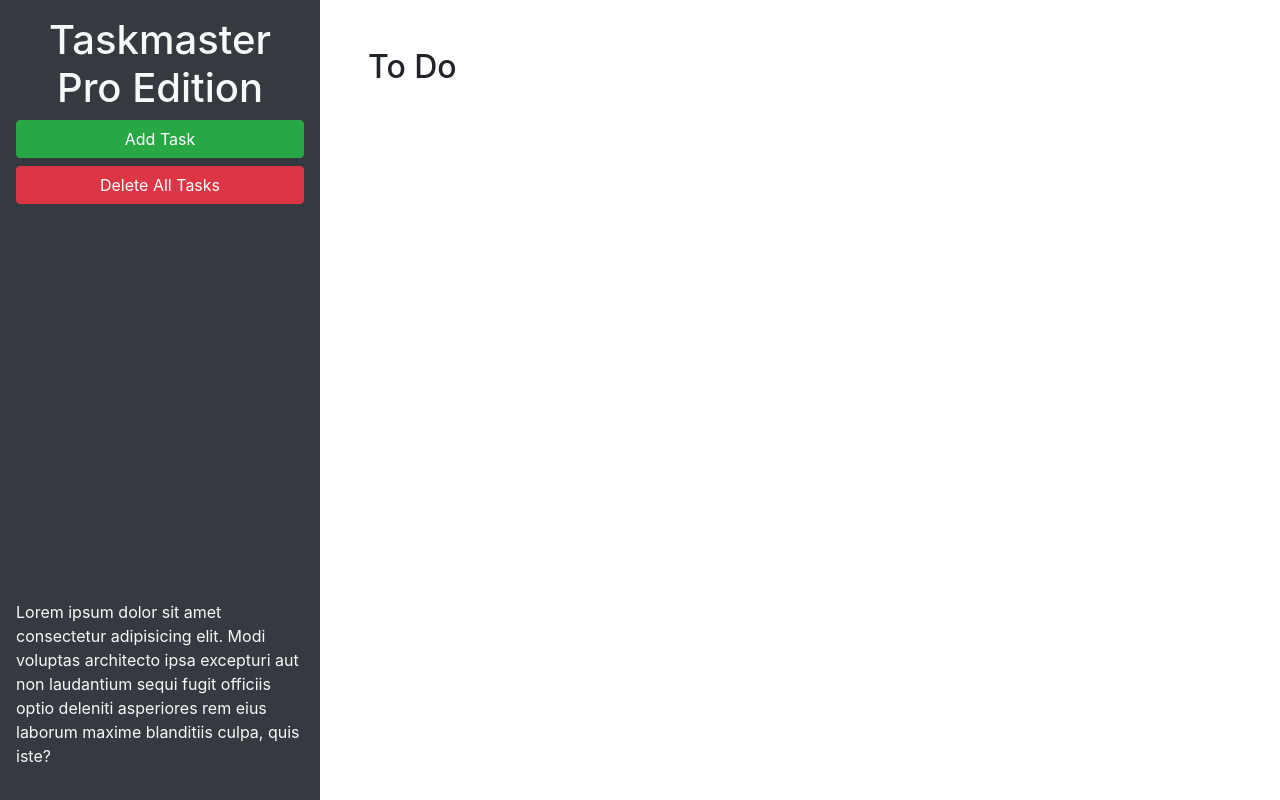
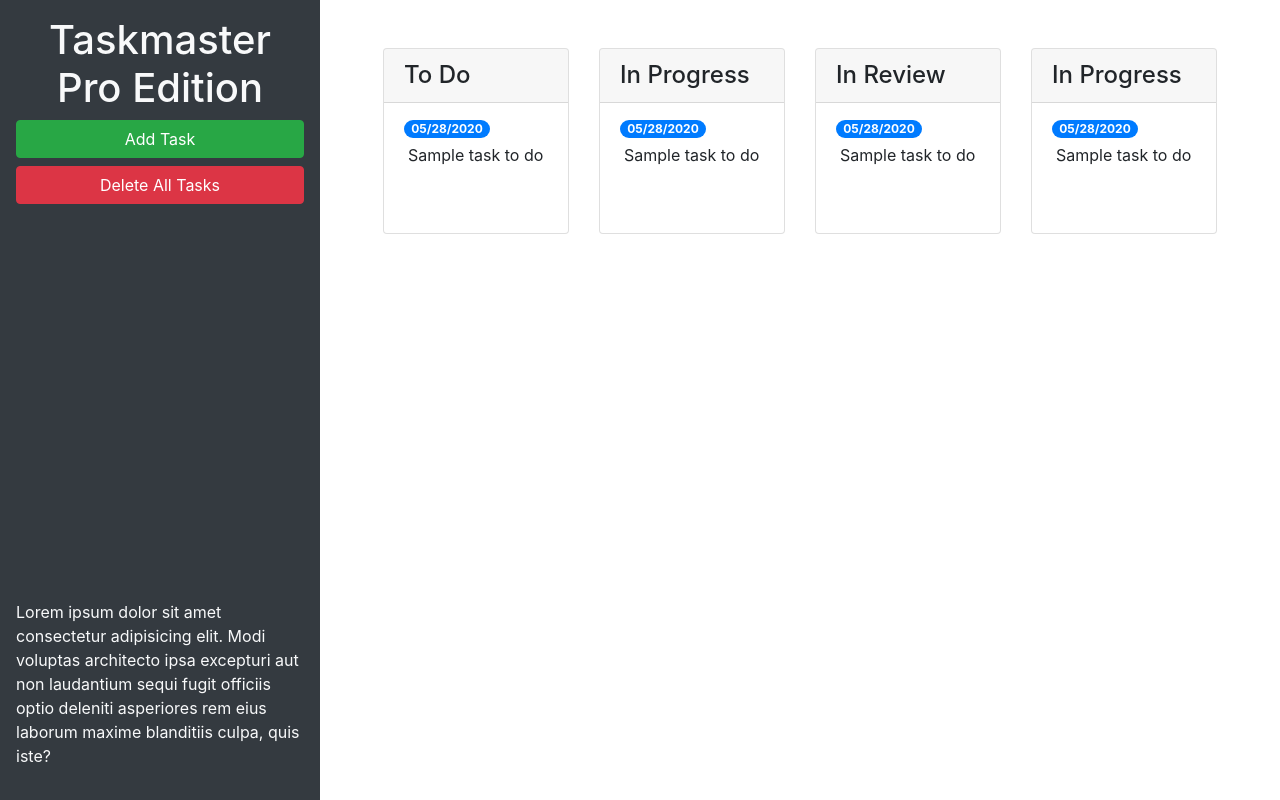
Before and after one commit to davevebber/taskmaster-pro, a plain HTML site: page index.html in a window 1280 px wide. Drawn offline with nearby package versions, Linux system fonts and the light colour scheme.

Commit message:
added bootstrap to clean up UIUX

```diff
--- a/index.html
+++ b/index.html
@@ -24,9 +24,67 @@
       </p>
     </header>
     <main class="col-12 col-lg-9">
-      <div class="m-5">
-        <h2>To Do</h2>
-        <ul id="list-toDo" class="list-group"> </ul>
+      <div class="m-5 row justify-content-around">
+        <!-- todo start -->
+        <div class="col-12 col-md-6 col-xl-3 mb-3">
+          <div class="card">
+            <h4 class="card-header">
+              To Do
+            </h4>
+            <ul id="list-toDo" class="list-group list-group-flush">
+              <li class="list-group-item">
+                <span class="badge badge-primary badge-pill">05/28/2020</span>
+                <p class="m-1">Sample task to do</p>
+              </li>
+            </ul>
+          </div>
+        </div>
+        <!-- todo end -->
+        <!-- in progress start -->
+        <div class="col-12 col-md-6 col-xl-3 mb-3">
+          <div class="card">
+            <h4 class="card-header">
+              In Progress
+            </h4>
+            <ul id="list-inProgress" class="list-group list-group-flush">
+              <li class="list-group-item">
+                <span class="badge badge-primary badge-pill">05/28/2020</span>
+                <p class="m-1">Sample task to do</p>
+              </li>
+            </ul>
+          </div>
+        </div>
+        <!-- in progress end -->
+        <!-- in review start -->
+        <div class="col-12 col-md-6 col-xl-3 mb-3">
+          <div class="card">
+            <h4 class="card-header">
+              In Review
+            </h4>
+            <ul id="list-inReview" class="list-group list-group-flush">
+              <li class="list-group-item">
+                <span class="badge badge-primary badge-pill">05/28/2020</span>
+                <p class="m-1">Sample task to do</p>
+              </li>
+            </ul>
+          </div>
+        </div>
+        <!-- in review end -->
+        <!-- done start -->
+        <div class="col-12 col-md-6 col-xl-3 mb-3">
+          <div class="card">
+            <h4 class="card-header">
+              In Progress
+            </h4>
+            <ul id="list-done" class="list-group list-group-flush">
+              <li class="list-group-item">
+                <span class="badge badge-primary badge-pill">05/28/2020</span>
+                <p class="m-1">Sample task to do</p>
+              </li>
+            </ul>
+          </div>
+        </div>
+        <!-- done end -->
       </div>
     </main>
   </div>
@@ -46,11 +104,11 @@
           <form>
             <div class="form-group">
               <label for="modalTaskDescription">Task description</label>
-              <textarea id="modalTaskDescription" rows="3"></textarea>
+              <textarea id="modalTaskDescription" rows="3" class="form-control"></textarea>
             </div>
             <div class="form-group">
               <label for="modalDueDate">Due date</label>
-              <input type="text" id="modalDueDate" placeholder="mm/dd/yyyy" autocomplete="off" />
+              <input type="text" class="form-control" id="modalDueDate" placeholder="mm/dd/yyyy" autocomplete="off" />
             </div>
           </form>
         </div>
```
